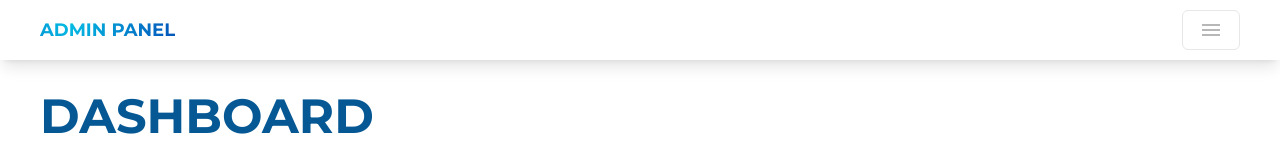
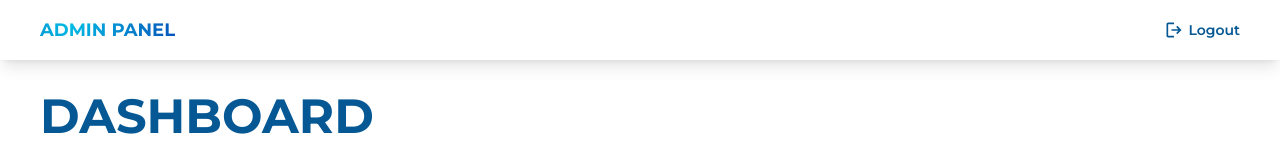
Before and after one commit to rizzboislw/AdminPanel_ReactJs_NodeJs, a React (Vite) app in the folder client/: page / in a window 1280 px wide. Shown: the top 155 px of the page. Built offline with nearby package versions, Linux system fonts and the light colour scheme; no server answers.

Commit message:
style: update website title and setup responsive navbar menu

```diff
--- a/client/index.html
+++ b/client/index.html
@@ -10,7 +10,7 @@
       rel="stylesheet"
     />
     <meta name="viewport" content="width=device-width, initial-scale=1.0" />
-    <title>Vite + React + TS</title>
+    <title>ADMIN PANEL</title>
   </head>
   <body>
     <div id="root"></div>
--- a/client/src/components/navbar.tsx
+++ b/client/src/components/navbar.tsx
@@ -1,5 +1,6 @@
 import { adminFontGradient } from "../styles/theme";
 import NavbarDrawer from "./drawer";
+import { default as logoutIcon } from "../assets/svg/logout.svg";
 
 function Navbar() {
   return (
@@ -12,7 +13,15 @@ function Navbar() {
           ADMIN PANEL
         </div>
         <div className="font-Montserrat text-sm font-semibold text-black flex gap-2">
-          <NavbarDrawer />
+          <div className="sm:hidden">
+            <NavbarDrawer />
+          </div>
+          <div className="hidden sm:block">
+            <button className="flex gap-1">
+              <img src={logoutIcon} alt="logout-icon" />
+              <p className="text-[#055894]">Logout</p>
+            </button>
+          </div>
         </div>
       </div>
     </nav>
--- a/client/src/pages/login/components/loginContainer.tsx
+++ b/client/src/pages/login/components/loginContainer.tsx
@@ -12,7 +12,7 @@ function LoginContainer() {
           className="text-3xl font-extrabold login-gradient tracking-[0.15px]"
           style={loginPageFontgradient}
         >
-          Welcome!
+          ADMIN PANEL
         </h1>
         <h2 className="text-xl font-medium text-gray-700 ">Login</h2>
       </div>
```
Also changed, not shown: client/src/assets/svg/logout.svg.
